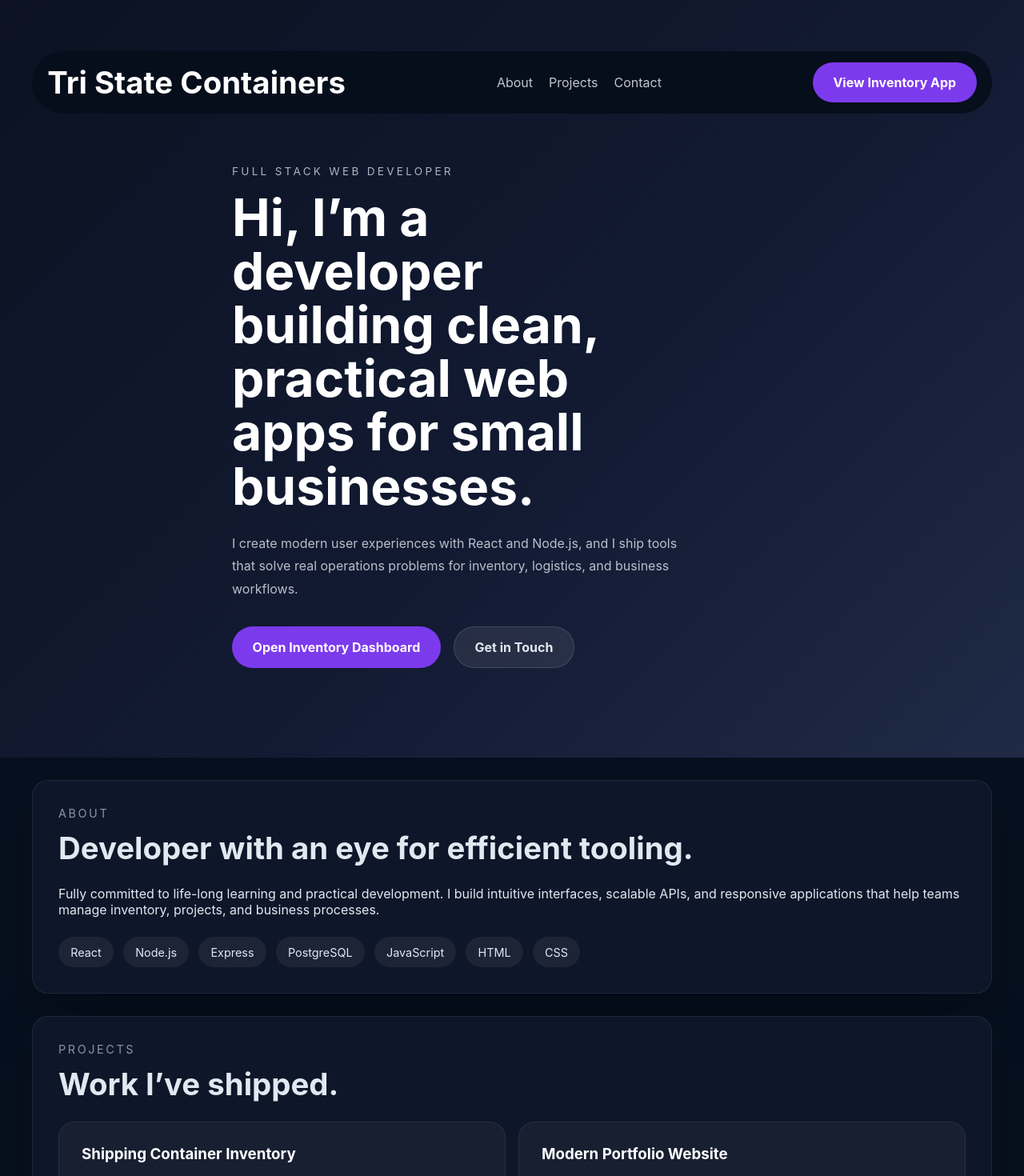
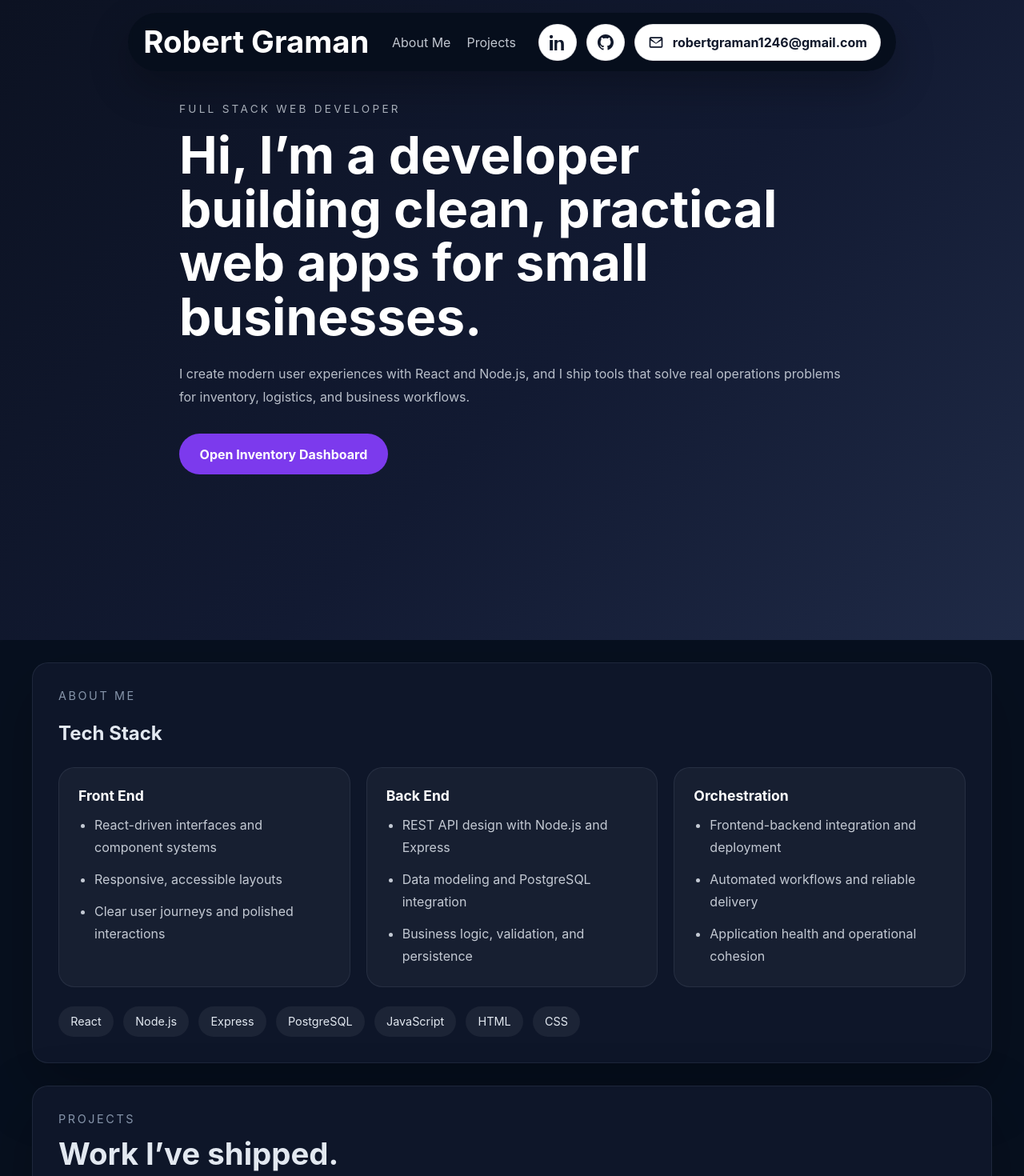
Before and after one commit to osoplateado/inventoryManagement, a React (Vite) app: page / in a window 1280 px wide. Shown: the top 1470 px of the page at 80% size. Built offline with nearby package versions, Linux system fonts and the light colour scheme.

Commit message:
feat: update branding and improve navigation in the app

```diff
--- a/index.html
+++ b/index.html
@@ -3,7 +3,7 @@
   <head>
     <meta charset="UTF-8" />
     <meta name="viewport" content="width=device-width, initial-scale=1.0" />
-    <title>Tri State Containers</title>
+    <title>Robert Graman</title>
   </head>
   <body>
     <div id="root"></div>
--- a/src/App.jsx
+++ b/src/App.jsx
@@ -195,22 +195,38 @@ function App() {
         onMouseMove={page === 'home' ? handleHeroMove : undefined}
         onMouseLeave={page === 'home' ? handleHeroLeave : undefined}
       >
-        <div className="container nav-row">
-          <h1 className="brand">Tri State Containers</h1>
+        <div className="nav-row">
+          <h1 className="brand">Robert Graman</h1>
           {page === 'home' ? (
-            <nav className="site-nav">
-              <a href="#about">About</a>
-              <a href="#projects">Projects</a>
-              <a href="#contact">Contact</a>
-            </nav>
+            <>
+              <nav className="site-nav">
+                <a href="#about">About Me</a>
+                <a href="#projects">Projects</a>
+              </nav>
+              <div className="nav-actions">
+                <a className="button secondary icon-button" href="https://www.linkedin.com/in/robert-g-802399106/" target="_blank" rel="noreferrer" aria-label="LinkedIn">
+                  <svg viewBox="0 0 24 24" width="18" height="18" fill="currentColor" aria-hidden="true">
+                    <path d="M4.98 3.5C4.98 4.88 3.88 6 2.5 6S0 4.88 0 3.5 1.12 1 2.5 1 4.98 2.12 4.98 3.5zM.2 8.5h4.6V24H.2V8.5zm7.2 0h4.4v2.1h.1c.6-1.1 2-2.3 4.2-2.3 4.5 0 5.3 3 5.3 6.9V24H17.2v-8.3c0-2 0-4.6-2.8-4.6-2.8 0-3.2 2.2-3.2 4.5V24H7.4V8.5z" />
+                  </svg>
+                </a>
+                <a className="button secondary icon-button" href="https://github.com/osoplateado" target="_blank" rel="noreferrer" aria-label="GitHub">
+                  <svg viewBox="0 0 24 24" width="18" height="18" fill="currentColor" aria-hidden="true">
+                    <path d="M12 0C5.37 0 0 5.37 0 12c0 5.3 3.44 9.8 8.21 11.39.6.11.82-.26.82-.58 0-.29-.01-1.05-.01-2.07-3.34.73-4.04-1.61-4.04-1.61-.55-1.39-1.35-1.76-1.35-1.76-1.1-.75.08-.74.08-.74 1.22.09 1.86 1.26 1.86 1.26 1.08 1.85 2.83 1.32 3.52 1.01.11-.79.42-1.32.76-1.62-2.66-.3-5.47-1.33-5.47-5.93 0-1.31.47-2.38 1.24-3.22-.13-.3-.54-1.52.12-3.17 0 0 1.01-.32 3.3 1.23.96-.27 1.98-.41 3-.41 1.02 0 2.04.14 3 .41 2.28-1.55 3.29-1.23 3.29-1.23.66 1.65.25 2.87.12 3.17.77.84 1.23 1.91 1.23 3.22 0 4.61-2.81 5.62-5.49 5.92.43.37.81 1.1.81 2.22 0 1.6-.01 2.89-.01 3.29 0 .32.22.7.82.58C20.56 21.8 24 17.3 24 12 24 5.37 18.63 0 12 0z" />
+                  </svg>
+                </a>
+                <a className="button secondary mail-button" href="mailto:robertgraman1246@gmail.com" aria-label="Email robertgraman1246@gmail.com">
+                  <svg viewBox="0 0 24 24" width="18" height="18" fill="currentColor" aria-hidden="true">
+                    <path d="M20 4H4a2 2 0 0 0-2 2v12a2 2 0 0 0 2 2h16a2 2 0 0 0 2-2V6a2 2 0 0 0-2-2Zm0 2v.01L12 13 4 6.01V6h16ZM4 18V8.99l8 5 8-5V18H4Z" />
+                  </svg>
+                  <span>robertgraman1246@gmail.com</span>
+                </a>
+              </div>
+            </>
           ) : null}
-          <button type="button" className="button primary" onClick={() => navigateTo(page === 'inventory' ? '/' : '/inventory')}>
-            {page === 'inventory' ? 'Back to Portfolio' : 'View Inventory App'}
-          </button>
         </div>
 
         {page === 'home' && (
-          <div className="container hero-content">
+          <div className="hero-content">
             <p className="eyebrow">Full Stack Web Developer</p>
             <h2>Hi, I’m a developer building clean, practical web apps for small businesses.</h2>
             <p className="hero-text">
@@ -221,9 +237,6 @@ function App() {
               <button type="button" className="button primary" onClick={() => navigateTo('/inventory')}>
                 Open Inventory Dashboard
               </button>
-              <a className="button secondary" href="#contact">
-                Get in Touch
-              </a>
             </div>
           </div>
         )}
@@ -234,13 +247,36 @@ function App() {
           <>
             <section id="about" className="panel about-panel">
               <div className="section-intro">
-                <p className="section-label">About</p>
-                <h2>Developer with an eye for efficient tooling.</h2>
+                <p className="section-label">About Me</p>
+
               </div>
-              <p>
-                Fully committed to life-long learning and practical development. I build intuitive interfaces, scalable
-                APIs, and responsive applications that help teams manage inventory, projects, and business processes.
-              </p>
+              <h2>Tech Stack</h2>
+              <div className="about-grid">
+                <article className="about-card">
+                  <h3>Front End</h3>
+                  <ul>
+                    <li>React-driven interfaces and component systems</li>
+                    <li>Responsive, accessible layouts</li>
+                    <li>Clear user journeys and polished interactions</li>
+                  </ul>
+                </article>
+                <article className="about-card">
+                  <h3>Back End</h3>
+                  <ul>
+                    <li>REST API design with Node.js and Express</li>
+                    <li>Data modeling and PostgreSQL integration</li>
+                    <li>Business logic, validation, and persistence</li>
+                  </ul>
+                </article>
+                <article className="about-card">
+                  <h3>Orchestration</h3>
+                  <ul>
+                    <li>Frontend-backend integration and deployment</li>
+                    <li>Automated workflows and reliable delivery</li>
+                    <li>Application health and operational cohesion</li>
+                  </ul>
+                </article>
+              </div>
               <div className="tech-grid">
                 {['React', 'Node.js', 'Express', 'PostgreSQL', 'JavaScript', 'HTML', 'CSS'].map((tech) => (
                   <span key={tech} className="badge">
@@ -278,28 +314,7 @@ function App() {
                     <span className="badge small">Vite</span>
                     <span className="badge small">CSS</span>
                   </div>
-                  <div className="project-links">
-                    <a className="button secondary small" href="#contact">
-                      Learn More
-                    </a>
-                  </div>
                 </article>
-              </div>
-            </section>
-
-            <section id="contact" className="panel contact-panel">
-              <div className="section-intro">
-                <p className="section-label">Contact</p>
-                <h2>Let’s build something together.</h2>
-              </div>
-              <p>
-                Have a question or want to work together? Reach out via email and I’ll get back to you as soon as possible.
-              </p>
-              <div className="contact-details">
-                <a href="mailto:you@example.com">you@example.com</a>
-                <a href="https://github.com/" target="_blank" rel="noreferrer">
-                  GitHub
-                </a>
               </div>
             </section>
           </>
--- a/styles.css
+++ b/styles.css
@@ -1,58 +1,146 @@
+/* Global reset and base styles */
 :root {
   color: #e2e8f0;
   background: #07101f;
   font-family: Inter, ui-sans-serif, system-ui, -apple-system, BlinkMacSystemFont, "Segoe UI", sans-serif;
   font-size: 16px;
 }
+
 * {
   box-sizing: border-box;
 }
+
 html,
 body {
   margin: 0;
   min-height: 100%;
+  scroll-behavior: smooth;
 }
+
 body {
   background: #07101f;
   color: #e2e8f0;
 }
+
 a {
   color: inherit;
   text-decoration: none;
 }
+
 button,
 input,
 textarea {
   font: inherit;
 }
+
 .container {
   width: min(1200px, calc(100% - 2rem));
   margin: 0 auto;
 }
+
+/* Header and nav */
 .nav-row {
+  position: fixed;
+  top: 1rem;
+  left: 50%;
+  transform: translateX(-50%);
+  width: 75vw;
+  max-width: 1200px;
   display: flex;
   justify-content: space-between;
   align-items: center;
   gap: 1rem;
-  position: relative;
-  z-index: 2;
+  z-index: 999;
   background: rgba(7, 14, 28, 0.95);
   padding: 0.85rem 1.2rem;
   border-radius: 999px;
   backdrop-filter: blur(8px);
+  box-shadow: 0 20px 50px rgba(0, 0, 0, 0.25);
 }
+
 .site-nav {
+  flex: 1;
   display: flex;
+  justify-content: center;
   gap: 1.25rem;
   flex-wrap: wrap;
 }
+
 .site-nav a {
   color: rgba(226, 232, 240, 0.85);
   transition: color 0.2s ease;
 }
+
 .site-nav a:hover {
   color: #ffffff;
 }
+
+.nav-actions {
+  display: flex;
+  gap: 0.75rem;
+  flex-wrap: wrap;
+}
+
+.button {
+  border: none;
+  border-radius: 999px;
+  padding: 0.95rem 1.6rem;
+  cursor: pointer;
+  display: inline-flex;
+  align-items: center;
+  justify-content: center;
+  font-weight: 700;
+  transition: transform 0.2s ease, background-color 0.2s ease, color 0.2s ease;
+}
+
+.button:hover {
+  transform: translateY(-1px);
+}
+
+.primary {
+  background: #7c3aed;
+  color: white;
+}
+
+.primary:hover {
+  background: #6d28d9;
+}
+
+.secondary {
+  background: rgba(255, 255, 255, 1);
+  color: #0f172a;
+  border: 1px solid rgba(15, 23, 42, 0.12);
+}
+
+.secondary:hover {
+  background: rgba(243, 244, 246, 1);
+}
+
+.nav-actions .button.secondary {
+  padding: 0.75rem 1rem;
+}
+
+.nav-actions .button.secondary.icon-button {
+  width: 48px;
+  min-width: 48px;
+  padding: 0;
+}
+
+.nav-actions .button.secondary.icon-button svg,
+.nav-actions .button.secondary.mail-button svg {
+  display: block;
+  width: 20px;
+  height: 20px;
+}
+
+.nav-actions .button.secondary.mail-button {
+  display: inline-flex;
+  align-items: center;
+  gap: 0.65rem;
+  padding: 0.75rem 1rem;
+}
+
+/* Hero */
 .site-header {
   position: relative;
   overflow: hidden;
@@ -60,10 +148,12 @@ textarea {
   color: white;
   padding: 4rem 0 3rem;
 }
+
 .site-header > .container {
   position: relative;
   z-index: 2;
 }
+
 .site-header::before {
   content: '';
   position: absolute;
@@ -73,6 +163,7 @@ textarea {
   pointer-events: none;
   z-index: 0;
 }
+
 .site-header::after {
   content: '';
   position: absolute;
@@ -92,18 +183,23 @@ textarea {
   opacity: 0.95;
   z-index: 1;
 }
+
 .site-header.hero {
-  min-height: 720px;
+  min-height: 100vh;
+  display: flex;
+  flex-direction: column;
+  justify-content: flex-start;
+  padding-bottom: 4rem;
 }
-.site-header.hero {
-  min-height: 720px;
-}
+
 .hero-content {
   position: relative;
   z-index: 1;
-  max-width: 700px;
-  padding: 4rem 0;
+  max-width: 65vw;
+  margin: 4rem auto 0;
+  padding: 0;
 }
+
 .hero-content .eyebrow {
   margin: 0 0 1rem;
   text-transform: uppercase;
@@ -111,59 +207,35 @@ textarea {
   color: rgba(226, 232, 240, 0.75);
   font-size: 0.85rem;
 }
+
 .site-header h1,
 .hero-content h2 {
   margin: 0;
   line-height: 1.05;
 }
+
 .site-header h1 {
   font-size: clamp(2rem, 3vw, 2.5rem);
 }
+
 .hero-content h2 {
   margin-top: 0.75rem;
   font-size: clamp(3rem, 5vw, 4.5rem);
-  max-width: 12ch;
 }
+
 .hero-text {
   margin: 1.5rem 0 2rem;
-  max-width: 36rem;
   color: rgba(226, 232, 240, 0.8);
   line-height: 1.8;
 }
+
 .hero-actions {
   display: flex;
   flex-wrap: wrap;
   gap: 1rem;
 }
-.button {
-  border: none;
-  border-radius: 999px;
-  padding: 0.95rem 1.6rem;
-  cursor: pointer;
-  display: inline-flex;
-  align-items: center;
-  justify-content: center;
-  font-weight: 700;
-  transition: transform 0.2s ease, background-color 0.2s ease, color 0.2s ease;
-}
-.button:hover {
-  transform: translateY(-1px);
-}
-.primary {
-  background: #7c3aed;
-  color: white;
-}
-.primary:hover {
-  background: #6d28d9;
-}
-.secondary {
-  background: rgba(255, 255, 255, 0.08);
-  color: #e2e8f0;
-  border: 1px solid rgba(226, 232, 240, 0.14);
-}
-.secondary:hover {
-  background: rgba(255, 255, 255, 0.14);
-}
+
+/* Panels and cards */
 .panel {
   margin-top: 1.75rem;
   background: rgba(15, 23, 42, 0.96);
@@ -172,9 +244,11 @@ textarea {
   padding: 2rem;
   box-shadow: 0 30px 80px rgba(0, 0, 0, 0.25);
 }
+
 .section-intro {
   margin-bottom: 1.5rem;
 }
+
 .section-label {
   margin: 0 0 0.75rem;
   color: rgba(148, 163, 184, 0.9);
@@ -182,16 +256,70 @@ textarea {
   letter-spacing: 0.18em;
   text-transform: uppercase;
 }
+
 .section-intro h2 {
   margin: 0;
   font-size: clamp(1.75rem, 3vw, 2.5rem);
 }
+
+.about-grid {
+  display: grid;
+  grid-template-columns: repeat(3, minmax(0, 1fr));
+  gap: 1.25rem;
+  margin-top: 1.75rem;
+}
+
+.about-card {
+  background: rgba(255, 255, 255, 0.04);
+  border: 1px solid rgba(148, 163, 184, 0.12);
+  border-radius: 1.25rem;
+  padding: 1.5rem;
+}
+
+.about-card h3 {
+  margin: 0 0 0.75rem;
+  font-size: 1.1rem;
+  color: #ffffff;
+}
+
+.about-card ul {
+  margin: 0;
+  padding-left: 1.25rem;
+  color: rgba(226, 232, 240, 0.85);
+  line-height: 1.75;
+}
+
+.about-card ul li {
+  margin-bottom: 0.75rem;
+}
+
+.about-card ul li:last-child {
+  margin-bottom: 0;
+}
+
+.tech-grid,
+.badge-row,
+.project-links,
+.search-row,
+.form-actions {
+  display: flex;
+  gap: 0.75rem;
+}
+
+.tech-grid,
+.badge-row {
+  flex-wrap: wrap;
+}
+
 .tech-grid {
-  display: flex;
-  flex-wrap: wrap;
-  gap: 0.75rem;
   margin-top: 1.5rem;
 }
+
+.badge-row {
+  gap: 0.5rem;
+  margin-bottom: 1.25rem;
+}
+
 .badge {
   display: inline-flex;
   align-items: center;
@@ -202,56 +330,51 @@ textarea {
   color: #e2e8f0;
   font-size: 0.9rem;
 }
+
 .cards-grid {
   display: grid;
   grid-template-columns: repeat(2, minmax(0, 1fr));
   gap: 1rem;
 }
+
 .card {
   background: rgba(255, 255, 255, 0.04);
   border: 1px solid rgba(148, 163, 184, 0.12);
   border-radius: 1.25rem;
   padding: 1.75rem;
 }
+
 .card h3 {
-  margin-top: 0;
-  margin-bottom: 1rem;
+  margin: 0 0 1rem;
   color: #ffffff;
 }
+
 .card p {
   margin: 0 0 1.25rem;
   color: rgba(226, 232, 240, 0.8);
   line-height: 1.75;
 }
-.badge-row {
-  display: flex;
-  flex-wrap: wrap;
-  gap: 0.5rem;
-  margin-bottom: 1.25rem;
-}
+
 .button.small {
   padding: 0.75rem 1.2rem;
   font-size: 0.95rem;
 }
-.project-links {
-  display: flex;
-  gap: 0.75rem;
-}
+
 .contact-details {
   display: flex;
   flex-wrap: wrap;
   gap: 1.25rem;
   margin-top: 1rem;
 }
+
 .contact-details a {
   color: #dbeafe;
 }
+
 .search-row {
-  display: flex;
-  gap: 0.75rem;
   align-items: center;
-  flex-wrap: wrap;
 }
+
 .search-row input {
   flex: 1 1 340px;
   min-width: 0;
@@ -261,51 +384,63 @@ textarea {
   background: rgba(15, 23, 42, 0.9);
   color: #e2e8f0;
 }
+
 .search-row input::placeholder {
   color: rgba(226, 232, 240, 0.55);
 }
+
 .button-row {
   display: flex;
   justify-content: flex-start;
 }
+
 .table-wrapper {
   overflow-x: auto;
 }
+
 .inventory-table {
   width: 100%;
+  min-width: 1100px;
   border-collapse: collapse;
-  min-width: 1100px;
 }
+
 .inventory-table th,
 .inventory-table td {
   padding: 1rem;
   text-align: left;
   border-bottom: 1px solid rgba(148, 163, 184, 0.16);
 }
+
 .inventory-table th {
   background: rgba(255, 255, 255, 0.04);
   font-weight: 700;
 }
+
 .inventory-table tbody tr {
   transition: background-color 0.15s ease;
 }
+
 .inventory-table tbody tr:hover {
   background: rgba(255, 255, 255, 0.04);
 }
+
 .empty-state {
   padding: 2rem 0;
   color: rgba(226, 232, 240, 0.75);
   text-align: center;
 }
+
 .hint {
   margin: 0.75rem 0 0;
   color: rgba(148, 163, 184, 0.95);
 }
+
 .site-footer {
   padding: 2rem 0 3rem;
   text-align: center;
   color: rgba(148, 163, 184, 0.95);
 }
+
 .modal {
   position: fixed;
   inset: 0;
@@ -315,6 +450,7 @@ textarea {
   padding: 1rem;
   z-index: 10;
 }
+
 .modal-card {
   width: min(760px, 100%);
   background: #0b1222;
@@ -323,12 +459,14 @@ textarea {
   padding: 1.75rem;
   box-shadow: 0 30px 80px rgba(0, 0, 0, 0.35);
 }
+
 .modal-header {
   display: flex;
   justify-content: space-between;
   align-items: center;
   gap: 1rem;
 }
+
 .close-button {
   background: transparent;
   border: none;
@@ -336,14 +474,17 @@ textarea {
   cursor: pointer;
   color: #dbeafe;
 }
+
 .record-form {
   margin-top: 1.25rem;
 }
+
 .form-grid {
   display: grid;
   gap: 1rem;
   grid-template-columns: repeat(2, minmax(0, 1fr));
 }
+
 .form-grid label {
   display: flex;
   flex-direction: column;
@@ -351,6 +492,7 @@ textarea {
   font-size: 0.95rem;
   color: #cbd5e1;
 }
+
 .form-grid input,
 .form-grid textarea {
   border: 1px solid rgba(148, 163, 184, 0.24);
@@ -359,24 +501,26 @@ textarea {
   background: rgba(255, 255, 255, 0.04);
   color: #e2e8f0;
 }
+
 .form-grid textarea {
   resize: vertical;
 }
+
 .full-width {
   grid-column: 1 / -1;
 }
+
 .form-actions {
-  margin-top: 1.5rem;
-  display: flex;
   justify-content: flex-end;
-  gap: 0.75rem;
 }
+
 @media (max-width: 980px) {
   .cards-grid,
   .form-grid {
     grid-template-columns: 1fr;
   }
 }
+
 @media (max-width: 780px) {
   .site-header .container,
   .form-grid,
@@ -384,12 +528,15 @@ textarea {
   .button-row {
     flex-direction: column;
   }
+
   .site-nav {
     width: 100%;
   }
+
   .site-header {
     padding: 3rem 0 2rem;
   }
+
   .hero-content {
     padding: 2rem 0 0;
   }
```
Also changed, not shown: 2 other files (tests, documents, lock files or other folders).
